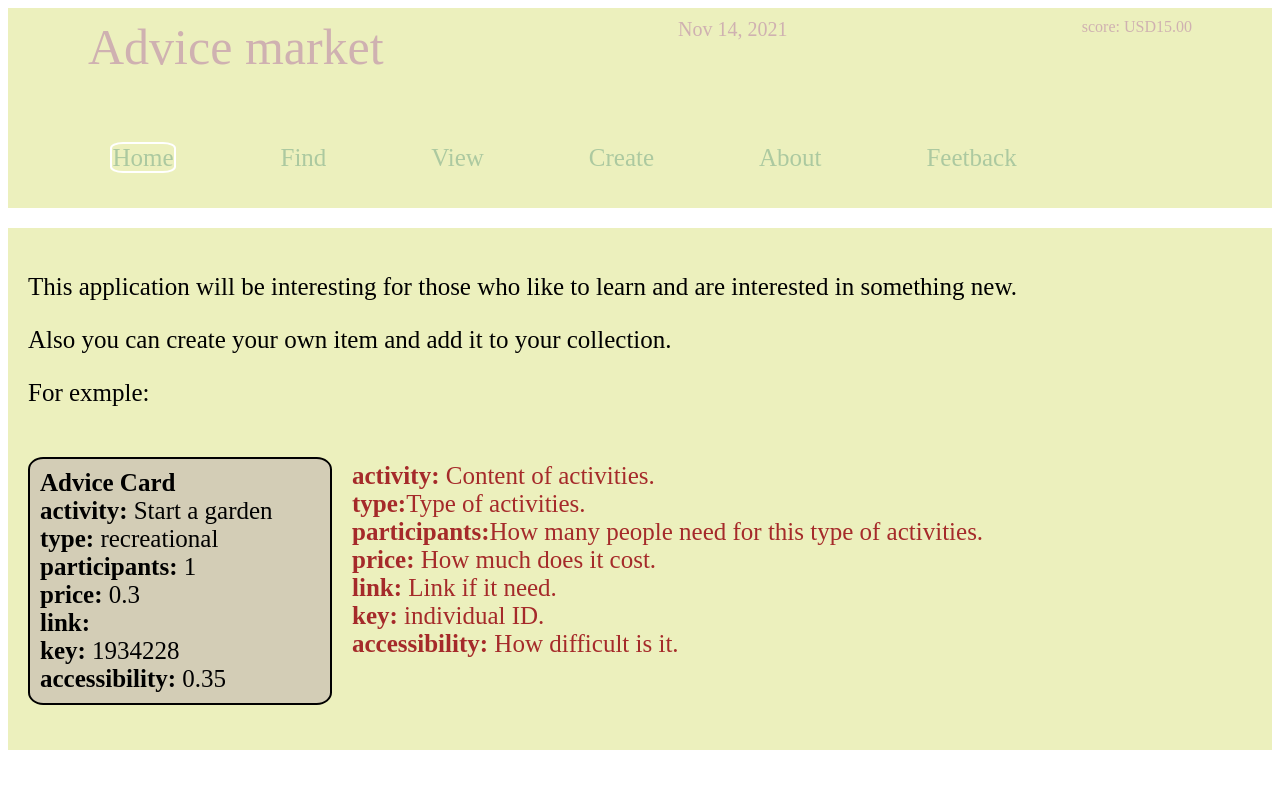
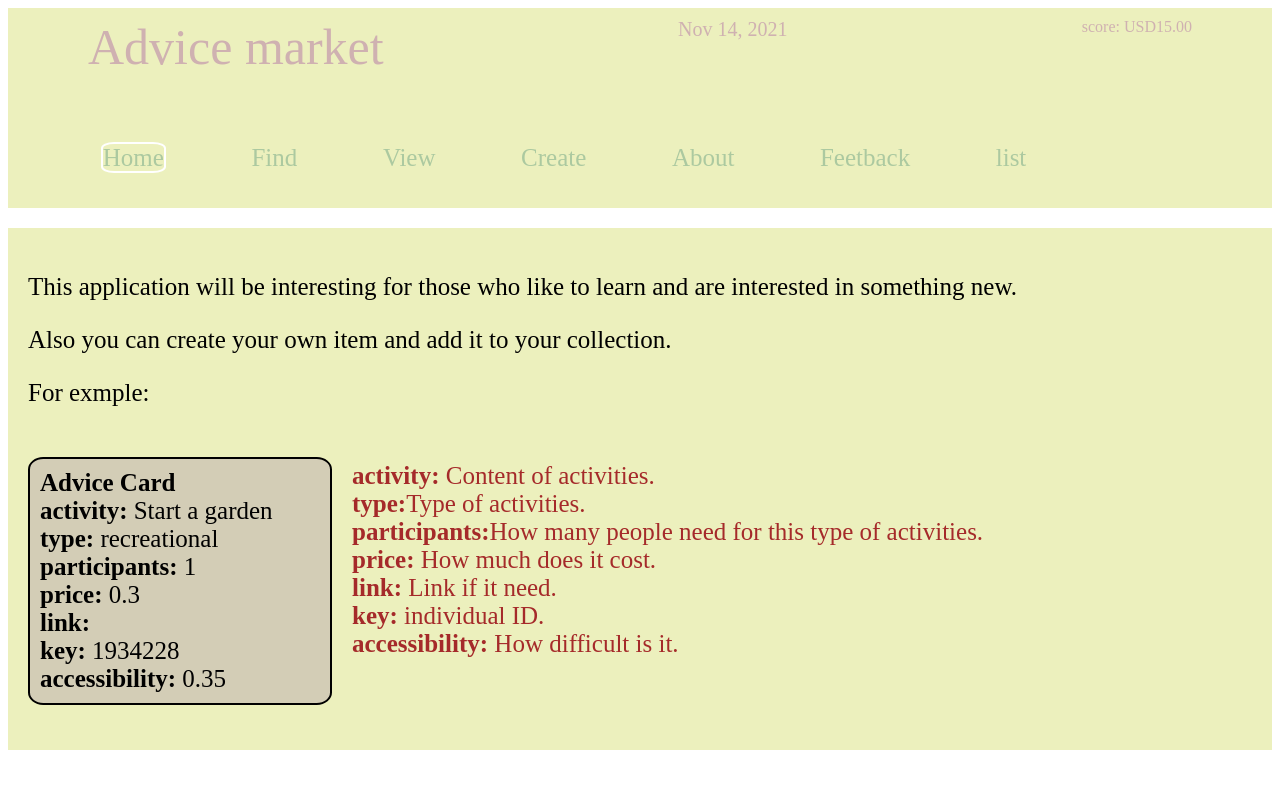
Before and after one commit to webjsworker/Aliaksei_Yudziankou_tasks, an Angular app in the folder my-project/: page / in a window 1280 px wide. Shown: the top 788 px of the page. Built offline with nearby package versions, Linux system fonts and the light colour scheme.

Commit message:
reafactor: components and services

```diff
--- a/my-project/src/app/app.module.ts
+++ b/my-project/src/app/app.module.ts
@@ -2,7 +2,6 @@ import { HttpClientModule } from '@angular/common/http';
 import { NgModule } from '@angular/core';
 import { FormsModule } from '@angular/forms';
 import { BrowserModule } from '@angular/platform-browser';
-
 
 import { AppComponent } from './app.component';
 import { ElemComponent } from './elem/elem.component';
--- a/my-project/src/app/nav/nav.component.html
+++ b/my-project/src/app/nav/nav.component.html
@@ -10,5 +10,6 @@
     <li><a class="nav__home" routerLink="/create" routerLinkActive="active">Create</a></li>
     <li><a class="nav__home" routerLink="/about" routerLinkActive="active">About</a></li>
     <li><a class="nav__home" routerLink="/feetback" routerLinkActive="active">Feetback</a></li>
+    <li><a class="nav__home" routerLink="/list" routerLinkActive="active">list</a></li>
 </ul>
 </div>
--- a/my-project/src/app/view/view.component.ts
+++ b/my-project/src/app/view/view.component.ts
@@ -5,7 +5,7 @@ import { ViewService } from '../shared/view.service';
   selector: 'app-view',
   templateUrl: './view.component.html',
   styleUrls: ['./view.component.scss'],
-  providers: [ViewService],
+  providers: [ViewService]
 })
 
 export class ViewComponent implements OnInit {
@@ -15,7 +15,7 @@ export class ViewComponent implements OnInit {
 
   ngOnInit(): void {
     this.elem = this.elements.getElement();
-    console.log("view.component = " + this.elem  )
+    /* console.log("view.component = " + this.elem  ) */
   }
 
 }
```
Also changed, not shown: my-project/src/app/app-routing.module.ts (+6 -4 lines), my-project/src/app/app.component.ts (+5 -4 lines), my-project/src/app/shared/view.service.ts (+8 -0 lines).
